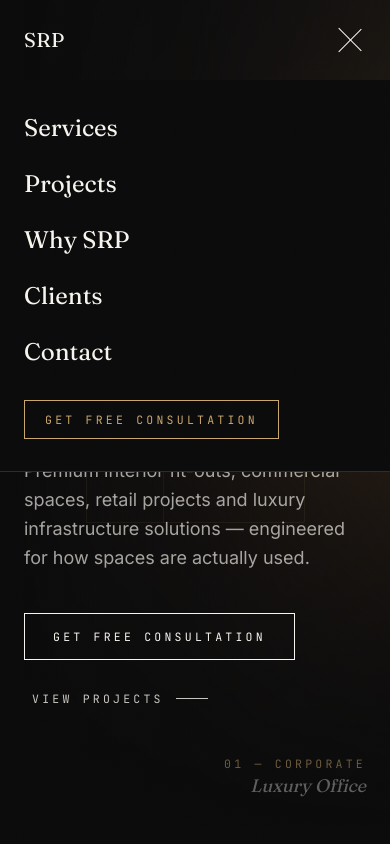
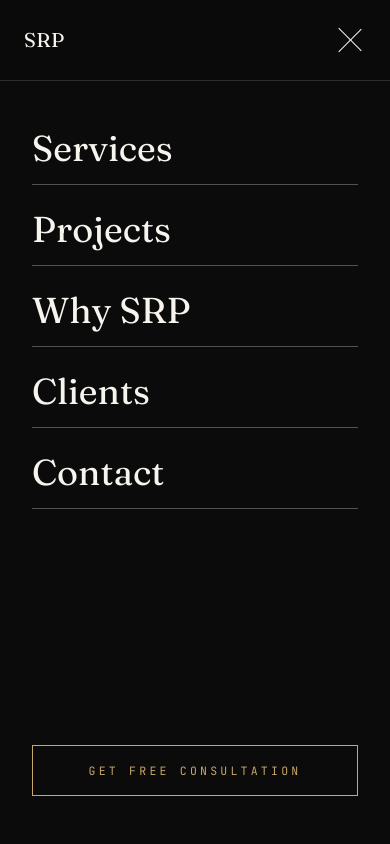
Before and after one commit to Ullas-webdev/SRP_pravx, a Next.js app: page / in a window 390 px wide. Both pictures are taken after a click on the button "Open menu". Shown: the top 844 px of the page. Built offline with nearby package versions, Linux system fonts and the light colour scheme.

Commit message:
fix: replace mobile dropdown with full-screen slide-in overlay menu

```diff
--- a/components/Nav.tsx
+++ b/components/Nav.tsx
@@ -11,7 +11,6 @@ const LINKS = [
   { label: "Contact", href: "contact" },
 ];
 
-// Smooth scroll with offset for fixed navbar height (80px)
 function scrollToSection(id: string) {
   if (id === "top") {
     window.scrollTo({ top: 0, behavior: "smooth" });
@@ -29,11 +28,15 @@ export default function Nav() {
   const [open, setOpen] = useState(false);
   const [active, setActive] = useState("");
 
+  // Lock body scroll when mobile menu is open
+  useEffect(() => {
+    document.body.style.overflow = open ? "hidden" : "";
+    return () => { document.body.style.overflow = ""; };
+  }, [open]);
+
   useEffect(() => {
     const onScroll = () => {
       setScrolled(window.scrollY > 40);
-
-      // Highlight active section based on scroll position
       const offsets = LINKS.map(({ href }) => {
         const el = document.getElementById(href);
         if (!el) return { href, top: Infinity };
@@ -48,22 +51,35 @@ export default function Nav() {
     return () => window.removeEventListener("scroll", onScroll);
   }, []);
 
+  const handleMobileNav = (id: string) => {
+    setOpen(false);
+    // Small delay so the menu closes before scrolling starts
+    setTimeout(() => scrollToSection(id), 320);
+  };
+
   return (
+    <>
       <header
-      className={`fixed top-0 left-0 right-0 z-50 transition-all duration-500 ${
-        scrolled ? "bg-matte/80 backdrop-blur-md border-b border-line" : "bg-transparent"
+        className={`fixed top-0 left-0 right-0 z-[100] transition-all duration-500 ${
+          scrolled || open
+            ? "bg-matte/95 backdrop-blur-md border-b border-line"
+            : "bg-transparent"
         }`}
       >
         <nav className="container-x flex items-center justify-between h-20">
+          {/* Logo */}
           <button
             onClick={() => scrollToSection("top")}
             className="flex items-baseline gap-2 focus:outline-none"
             aria-label="Scroll to top"
           >
             <span className="font-display text-xl tracking-wide">SRP</span>
-          <span className="hidden sm:inline eyebrow text-pearl/50">Space Right Projects</span>
+            <span className="hidden sm:inline eyebrow text-pearl/50">
+              Space Right Projects
+            </span>
           </button>
 
+          {/* Desktop links */}
           <ul className="hidden md:flex items-center gap-10">
             {LINKS.map((l) => (
               <li key={l.href}>
@@ -81,6 +97,7 @@ export default function Nav() {
             ))}
           </ul>
 
+          {/* Desktop CTA */}
           <button
             onClick={() => scrollToSection("contact")}
             className="btn-primary hidden md:inline-flex items-center border border-pearl/30 px-5 py-2.5 eyebrow hover:text-matte transition-colors duration-300"
@@ -88,67 +105,77 @@ export default function Nav() {
             Get Free Consultation
           </button>
 
+          {/* Hamburger — always on top */}
           <button
-          aria-label="Toggle menu"
+            aria-label={open ? "Close menu" : "Open menu"}
             onClick={() => setOpen((v) => !v)}
-          className="md:hidden relative z-50 w-8 h-6 flex flex-col justify-between"
+            className="md:hidden relative z-[110] w-8 h-6 flex flex-col justify-between flex-shrink-0"
           >
             <span
-            className={`h-px w-full bg-pearl transition-transform duration-300 ${
+              className={`block h-px w-full bg-pearl origin-center transition-all duration-300 ${
                 open ? "translate-y-[11px] rotate-45" : ""
               }`}
             />
             <span
-            className={`h-px w-full bg-pearl transition-opacity duration-300 ${
+              className={`block h-px w-full bg-pearl transition-opacity duration-300 ${
                 open ? "opacity-0" : "opacity-100"
               }`}
             />
             <span
-            className={`h-px w-full bg-pearl transition-transform duration-300 ${
+              className={`block h-px w-full bg-pearl origin-center transition-all duration-300 ${
                 open ? "-translate-y-[11px] -rotate-45" : ""
               }`}
             />
           </button>
         </nav>
+      </header>
 
+      {/* Full-screen mobile overlay — sits below header but above page */}
       <AnimatePresence>
         {open && (
           <motion.div
-            initial={{ opacity: 0, height: 0 }}
-            animate={{ opacity: 1, height: "auto" }}
-            exit={{ opacity: 0, height: 0 }}
-            transition={{ duration: 0.4, ease: [0.22, 1, 0.36, 1] }}
-            className="md:hidden bg-matte border-b border-line overflow-hidden"
+            key="mobile-menu"
+            initial={{ opacity: 0, x: "100%" }}
+            animate={{ opacity: 1, x: 0 }}
+            exit={{ opacity: 0, x: "100%" }}
+            transition={{ duration: 0.35, ease: [0.22, 1, 0.36, 1] }}
+            className="fixed inset-0 z-[90] bg-matte flex flex-col pt-28 pb-12 px-8 md:hidden"
           >
-            <ul className="container-x py-8 flex flex-col gap-6">
-              {LINKS.map((l) => (
-                <li key={l.href}>
+            {/* Nav links */}
+            <ul className="flex flex-col gap-2 flex-1">
+              {LINKS.map((l, i) => (
+                <motion.li
+                  key={l.href}
+                  initial={{ opacity: 0, x: 30 }}
+                  animate={{ opacity: 1, x: 0 }}
+                  transition={{ delay: 0.05 + i * 0.07, duration: 0.4, ease: [0.22, 1, 0.36, 1] }}
+                >
                   <button
-                    onClick={() => {
-                      scrollToSection(l.href);
-                      setOpen(false);
-                    }}
-                    className="font-display text-2xl text-left w-full"
+                    onClick={() => handleMobileNav(l.href)}
+                    className="w-full text-left font-display text-4xl py-4 border-b border-line/30 text-pearl hover:text-gold transition-colors duration-300"
                   >
                     {l.label}
                   </button>
-                </li>
+                </motion.li>
               ))}
-              <li>
+            </ul>
+
+            {/* CTA button at bottom */}
+            <motion.div
+              initial={{ opacity: 0, y: 20 }}
+              animate={{ opacity: 1, y: 0 }}
+              transition={{ delay: 0.4, duration: 0.4 }}
+            >
               <button
-                  onClick={() => {
-                    scrollToSection("contact");
-                    setOpen(false);
-                  }}
-                  className="inline-block mt-2 border border-gold text-gold px-5 py-2.5 eyebrow"
+                onClick={() => handleMobileNav("contact")}
+                className="w-full border border-gold text-gold px-6 py-4 eyebrow text-center hover:bg-gold hover:text-matte transition-colors duration-300"
               >
                 Get Free Consultation
               </button>
-              </li>
-            </ul>
+            </motion.div>
           </motion.div>
         )}
       </AnimatePresence>
-    </header>
+    </>
   );
 }
```
Lines whose indentation alone changed are shown as unchanged.
